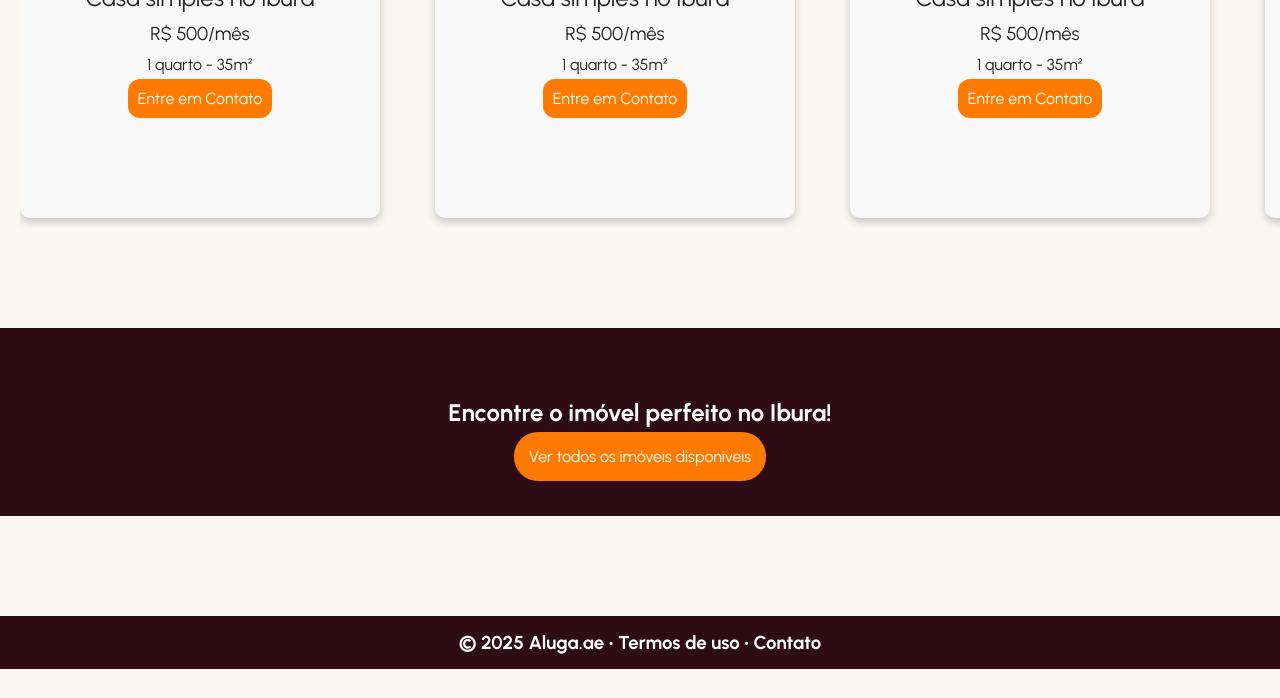
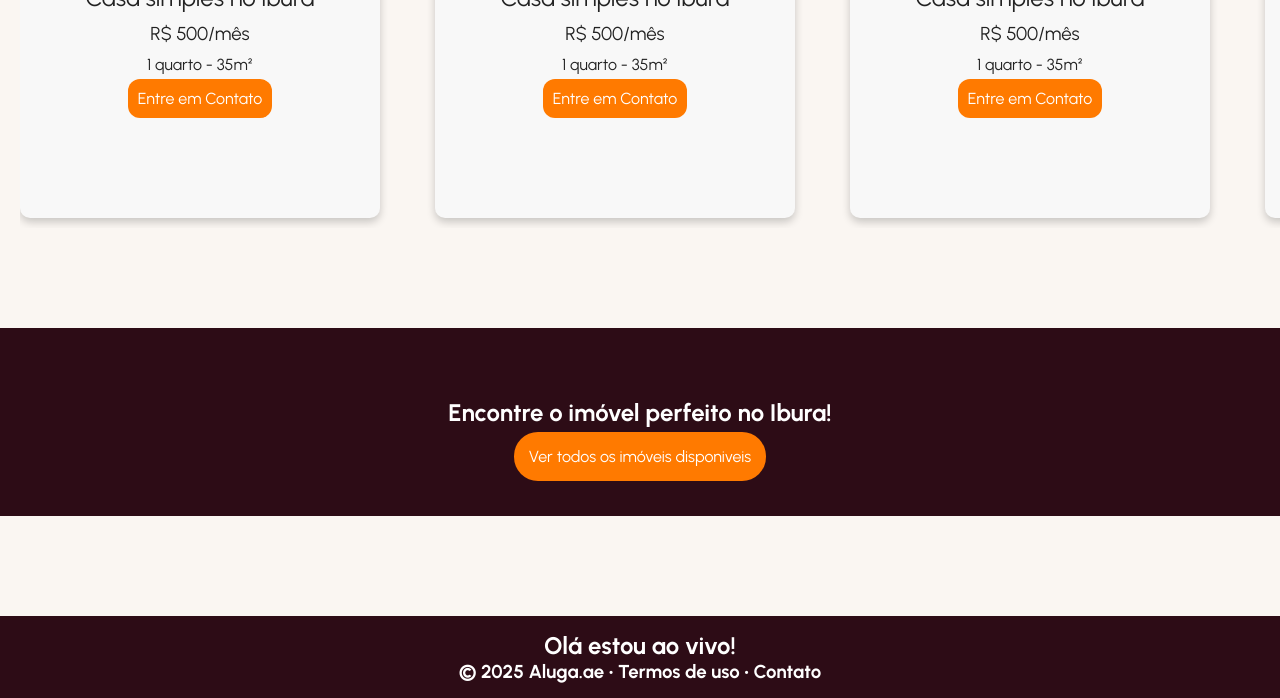
Before and after one commit to alugaAe/Aluga.ae, a plain HTML site: page index.html in a window 1280 px wide. Shown: the part 1031-1729 px from the top of the page. Before the commit the page ends 1700 px from the top, so only its background shows below. Drawn offline with nearby package versions, Linux system fonts and the light colour scheme.

Commit message:
Update index.html

```diff
--- a/index.html
+++ b/index.html
@@ -96,6 +96,7 @@
     </main>
 
     <footer>
+        <h2>Olá estou ao vivo!</h2>
         <h3>© 2025 Aluga.ae • Termos de uso • Contato</h3>
     </footer>
 
```
